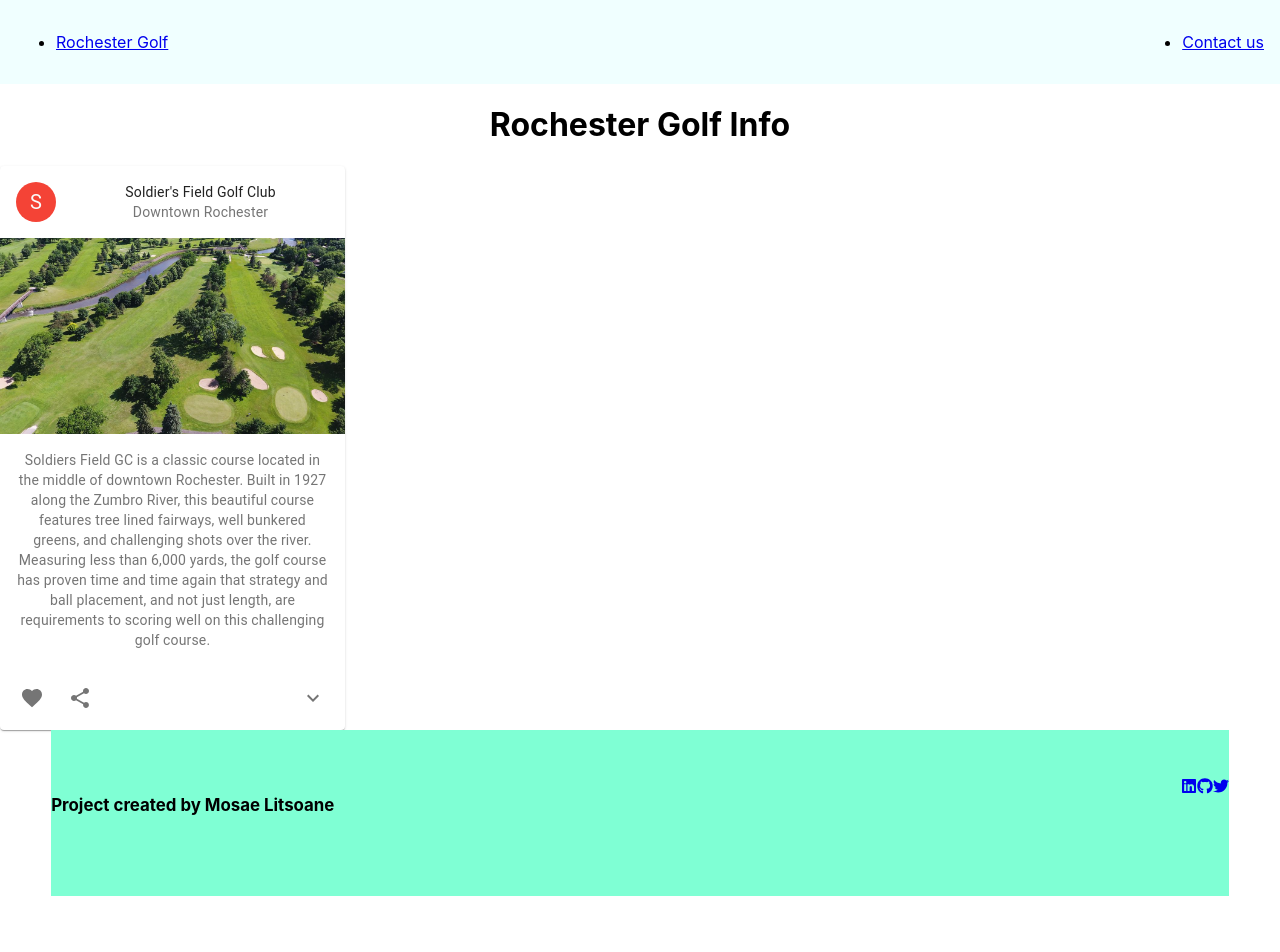
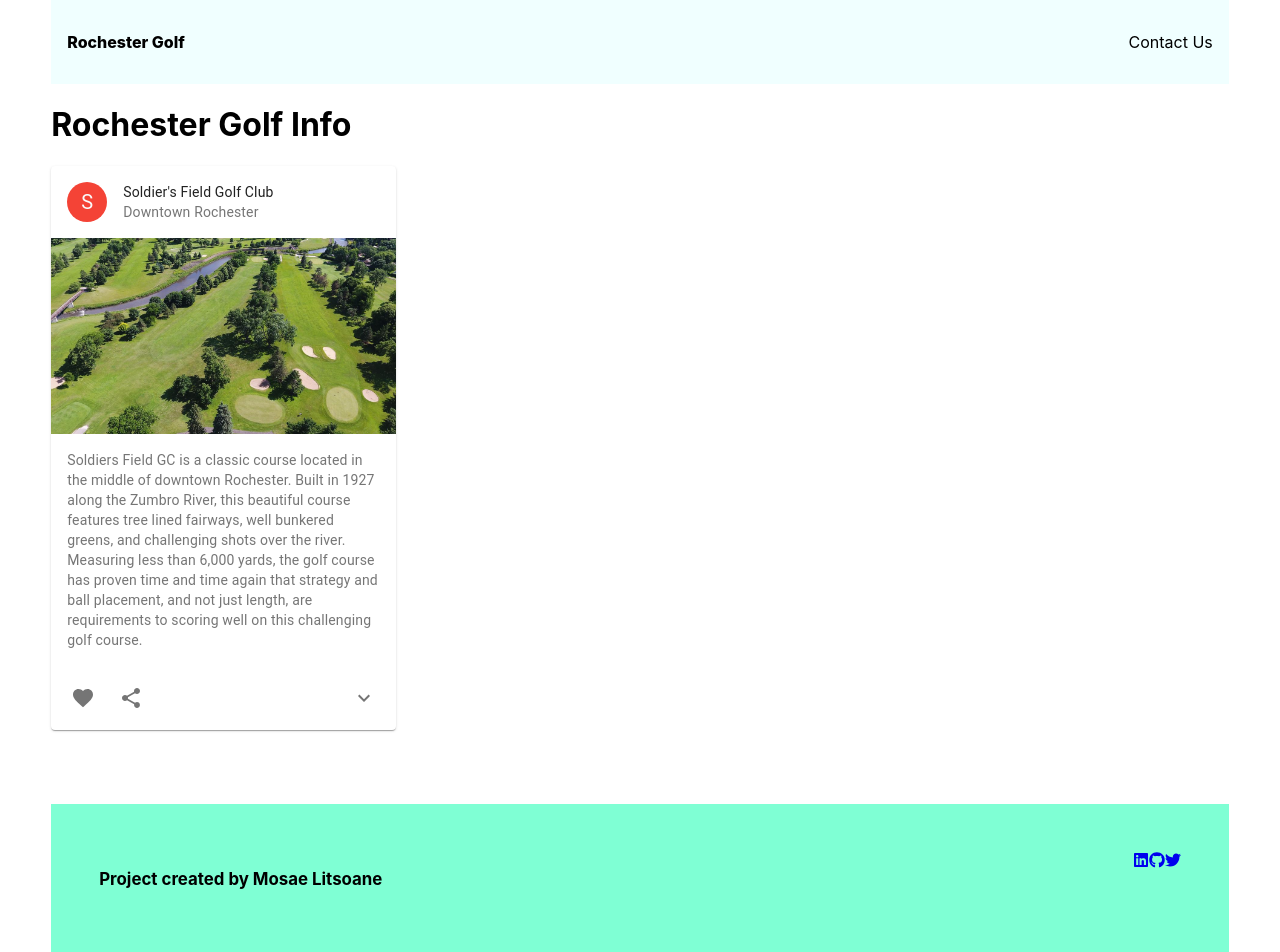
Before and after one commit to Mosae/rochester-golf, a React (Create React App) app: page / in a window 1280 px wide. Shown: the top 952 px of the page. Before the commit the page ends 896 px from the top, so only its background shows below. Built offline with nearby package versions, Linux system fonts and the light colour scheme.

Commit message:
Minor styling changes. Next working on data

```diff
--- a/src/App.css
+++ b/src/App.css
@@ -1,3 +1,5 @@
 .App {
-	text-align: center;
+	/* text-align: center; */
+	width: 92%;
+	margin: 0 auto;
 }
--- a/src/components/cards/card.tsx
+++ b/src/components/cards/card.tsx
@@ -21,6 +21,7 @@
 	createStyles({
 		root: {
 			maxWidth: 345,
+			marginBottom: '6.25%',
 		},
 		media: {
 			height: 2,
--- a/src/components/footer/footer.css
+++ b/src/components/footer/footer.css
@@ -2,11 +2,15 @@
 	display: flex;
 	justify-content: space-between;
 	background-color: aquamarine;
-	width: 92%;
-	margin: 0 auto;
-	padding: 3rem 0rem 4rem;
+	/* width: 92%;
+	margin: 0 auto; */
+	padding: 3rem 3rem 4rem;
 }
 .made__by {
 	font-weight: 300;
 	font-size: 0.9rem;
 }
+/* nav {
+	display: flex;
+	justify-items: center;
+} */
--- a/src/components/navbar/navbar.css
+++ b/src/components/navbar/navbar.css
@@ -1,11 +1,12 @@
 .navbar__wrapper {
+	display: flex;
 	background-color: azure;
 	padding: 1em;
 }
-/* .navbar__logo {
+.navbar__logo {
 	font-weight: 800;
 	text-align: left;
-} */
+}
 .nav__ul {
 	text-decoration: none;
 	display: flex;
--- a/src/components/navbar/navbar.tsx
+++ b/src/components/navbar/navbar.tsx
@@ -3,18 +3,9 @@
 function navbar() {
 	return (
 		<div className="navbar__wrapper">
-			<ul className="nav__ul">
-				<li>
-					<a href="/">Rochester Golf</a>
-				</li>
-				<li className="nav__right">
-					<a href="/">Contact us</a>
-				</li>
-			</ul>
+			<p className="navbar__logo">Rochester Golf</p>
+			<p className="nav__right">Contact Us</p>
 		</div>
-		// <div className="navbar__wrapper">
-		// 	<p className="navbar__logo">Rochester Golf</p>
-		// </div>
 	);
 }
 
```
